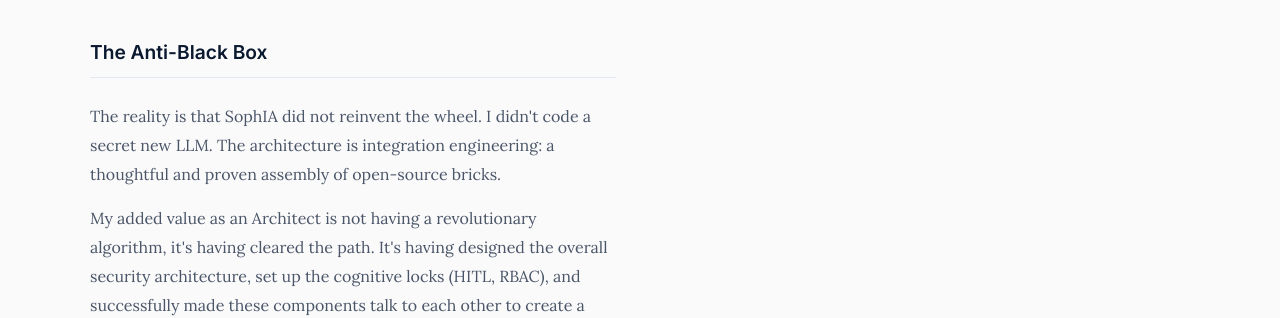
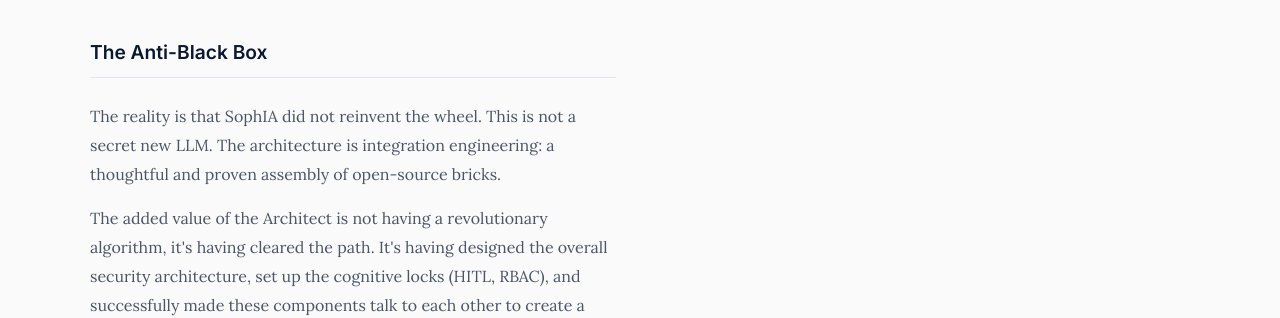
Before and after one commit to Kisai-DG-SLU/SophIA, a Jekyll site: the page built from architecte.html, in a window 1280 px wide and 900 px high, scrolled down 2146 px. Shown: the part 154-472 px from the top of the window. Built offline with Jekyll 4.4.1, drawn with Linux system fonts in a browser that asks for light colours; some of the changed lines change nothing that is shown; some of the changed text lies outside the part shown.

Commit message:
Reformulate act4 texts (Anti-Black Box) to impersonal tone

```diff
--- a/_includes/i18n/architecte.js
+++ b/_includes/i18n/architecte.js
@@ -23,8 +23,8 @@ const pageTranslations = {
           act2Text1: "En parallèle, l'actualité sécuritaire a conforté cette impasse : l'ombre du Cloud Act, les dysfonctionnements des fournisseurs et les revues tarifaires arbitraires.",
           act2Text2: "Aujourd'hui, les géants américains déploient des plateformes agentiques \"clés en main\". L'entreprise y dépose ses données en échange d'une IA sur-mesure. Du point de vue du directeur technique, c'est le piège ultime : un aller simple vers une ultra-dépendance et un <em>vendor lock-in</em> irréversible. L'objectif n'était pas de créer une autarcie isolée, mais de bâtir une véritable <strong>autonomie stratégique</strong>.",
           act4Title: "L'Anti-Boîte Noire",
-          act4Text1: "La réalité est que SophIA n'a pas réinventé la roue. Je n'ai pas codé un nouveau LLM secret. L'architecture est une ingénierie d'intégration : un assemblage réfléchi et éprouvé de briques open-source.",
-          act4Text2: "Ma valeur ajoutée en tant qu'Architecte n'est pas d'avoir un algorithme révolutionnaire, c'est d'avoir essuyé les plâtres. C'est d'avoir pensé l'architecture de sécurité globale, mis en place les verrous cognitifs (HITL, RBAC) et réussi à faire dialoguer ces composants pour créer un système souverain, stable et prêt pour l'industrie.",
+          act4Text1: "La réalité est que SophIA n'a pas réinventé la roue. Il ne s'agit pas d'un nouveau LLM secret. L'architecture est une ingénierie d'intégration : un assemblage réfléchi et éprouvé de briques open-source.",
+          act4Text2: "La valeur ajoutée de l'Architecte n'est pas d'avoir un algorithme révolutionnaire, c'est d'avoir essuyé les plâtres. C'est d'avoir pensé l'architecture de sécurité globale, mis en place les verrous cognitifs (HITL, RBAC) et réussi à faire dialoguer ces composants pour créer un système souverain, stable et prêt pour l'industrie.",
 
           journeyTitle: "Parcours & Expertise",
           journeyIntro: "Un background résolument ancré dans les infrastructures critiques (Bare-metal, Réseau, BGP), aujourd'hui complété par une maîtrise des écosystèmes d'Intelligence Artificielle.",
@@ -69,8 +69,8 @@ const pageTranslations = {
           act2Text1: "In parallel, security news reinforced this dead end: the shadow of the Cloud Act, provider outages, and arbitrary pricing reviews.",
           act2Text2: "Today, American tech giants are deploying \"turnkey\" agentic platforms. The company deposits its data in exchange for a custom AI. From a technical director's point of view, it's the ultimate trap: a one-way ticket to ultra-dependency and irreversible <em>vendor lock-in</em>. The goal was not to create an isolated autarky, but to build true <strong>strategic autonomy</strong>.",
           act4Title: "The Anti-Black Box",
-          act4Text1: "The reality is that SophIA did not reinvent the wheel. I didn't code a secret new LLM. The architecture is integration engineering: a thoughtful and proven assembly of open-source bricks.",
-          act4Text2: "My added value as an Architect is not having a revolutionary algorithm, it's having cleared the path. It's having designed the overall security architecture, set up the cognitive locks (HITL, RBAC), and successfully made these components talk to each other to create a sovereign, stable system ready for the industry.",
+          act4Text1: "The reality is that SophIA did not reinvent the wheel. This is not a secret new LLM. The architecture is integration engineering: a thoughtful and proven assembly of open-source bricks.",
+          act4Text2: "The added value of the Architect is not having a revolutionary algorithm, it's having cleared the path. It's having designed the overall security architecture, set up the cognitive locks (HITL, RBAC), and successfully made these components talk to each other to create a sovereign, stable system ready for the industry.",
 
           journeyTitle: "Background & Expertise",
           journeyIntro: "A background firmly rooted in critical infrastructures (Bare-metal, Network, BGP), today complemented by a mastery of Artificial Intelligence ecosystems.",
--- a/architecte.html
+++ b/architecte.html
@@ -75,10 +75,10 @@ custom_i18n: architecte
           <div class="narrative-block">
             <h3 data-i18n="arch.act4Title">L'Anti-Boîte Noire</h3>
             <p class="section-intro" style="font-size: 1rem; margin-bottom: 1rem;" data-i18n="arch.act4Text1">
-              La réalité est que SophIA n'a pas réinventé la roue. Je n'ai pas codé un nouveau LLM secret. L'architecture est une ingénierie d'intégration : un assemblage réfléchi et éprouvé de briques open-source.
+              La réalité est que SophIA n'a pas réinventé la roue. Il ne s'agit pas d'un nouveau LLM secret. L'architecture est une ingénierie d'intégration : un assemblage réfléchi et éprouvé de briques open-source.
             </p>
             <p class="section-intro" style="font-size: 1rem;" data-i18n="arch.act4Text2">
-              Ma valeur ajoutée en tant qu'Architecte n'est pas d'avoir un algorithme révolutionnaire, c'est d'avoir essuyé les plâtres. C'est d'avoir pensé l'architecture de sécurité globale, mis en place les verrous cognitifs (HITL, RBAC) et réussi à faire dialoguer ces composants pour créer un système souverain, stable et prêt pour l'industrie.
+              La valeur ajoutée de l'Architecte n'est pas d'avoir un algorithme révolutionnaire, c'est d'avoir essuyé les plâtres. C'est d'avoir pensé l'architecture de sécurité globale, mis en place les verrous cognitifs (HITL, RBAC) et réussi à faire dialoguer ces composants pour créer un système souverain, stable et prêt pour l'industrie.
             </p>
           </div>
         </div>
```
